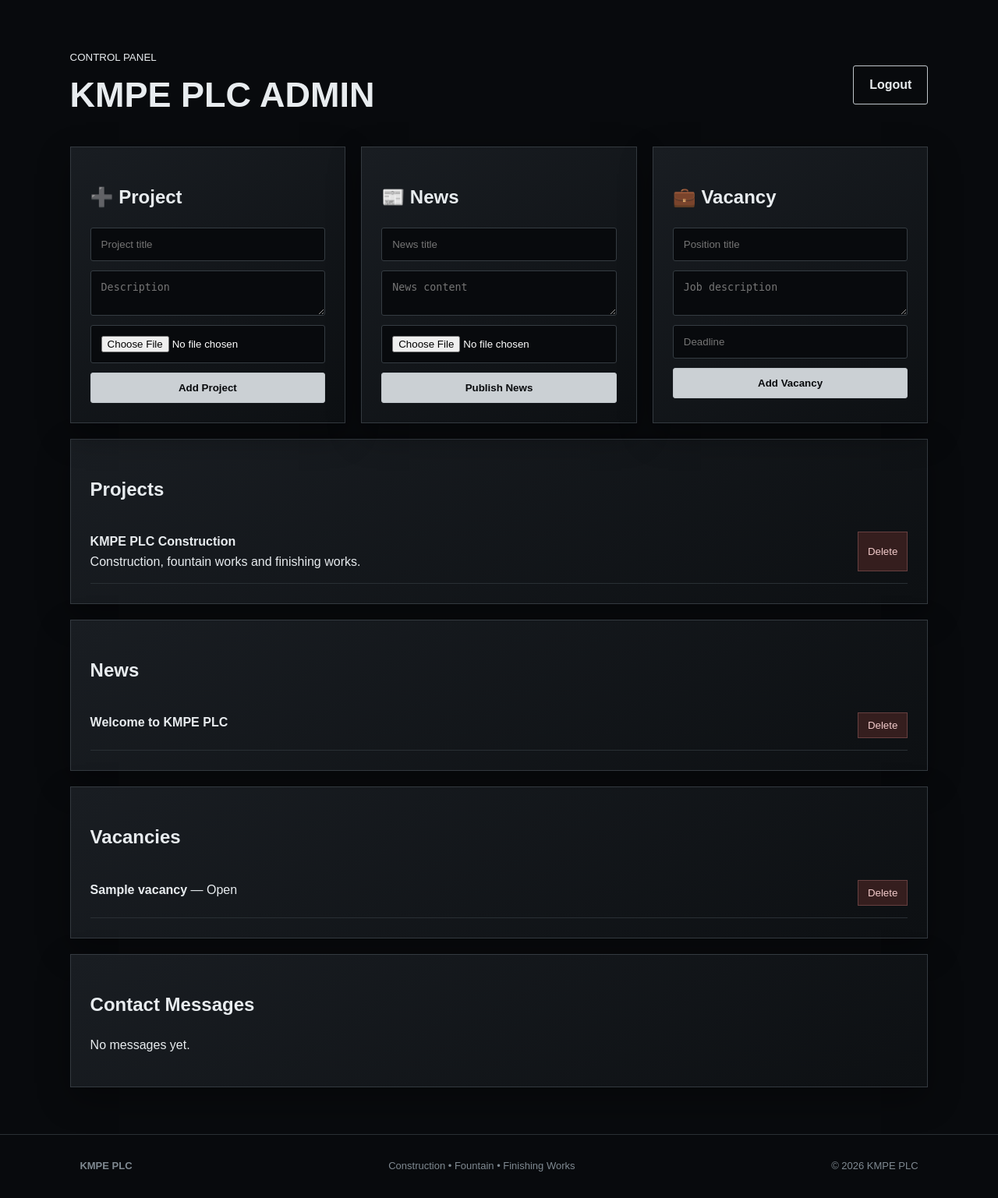
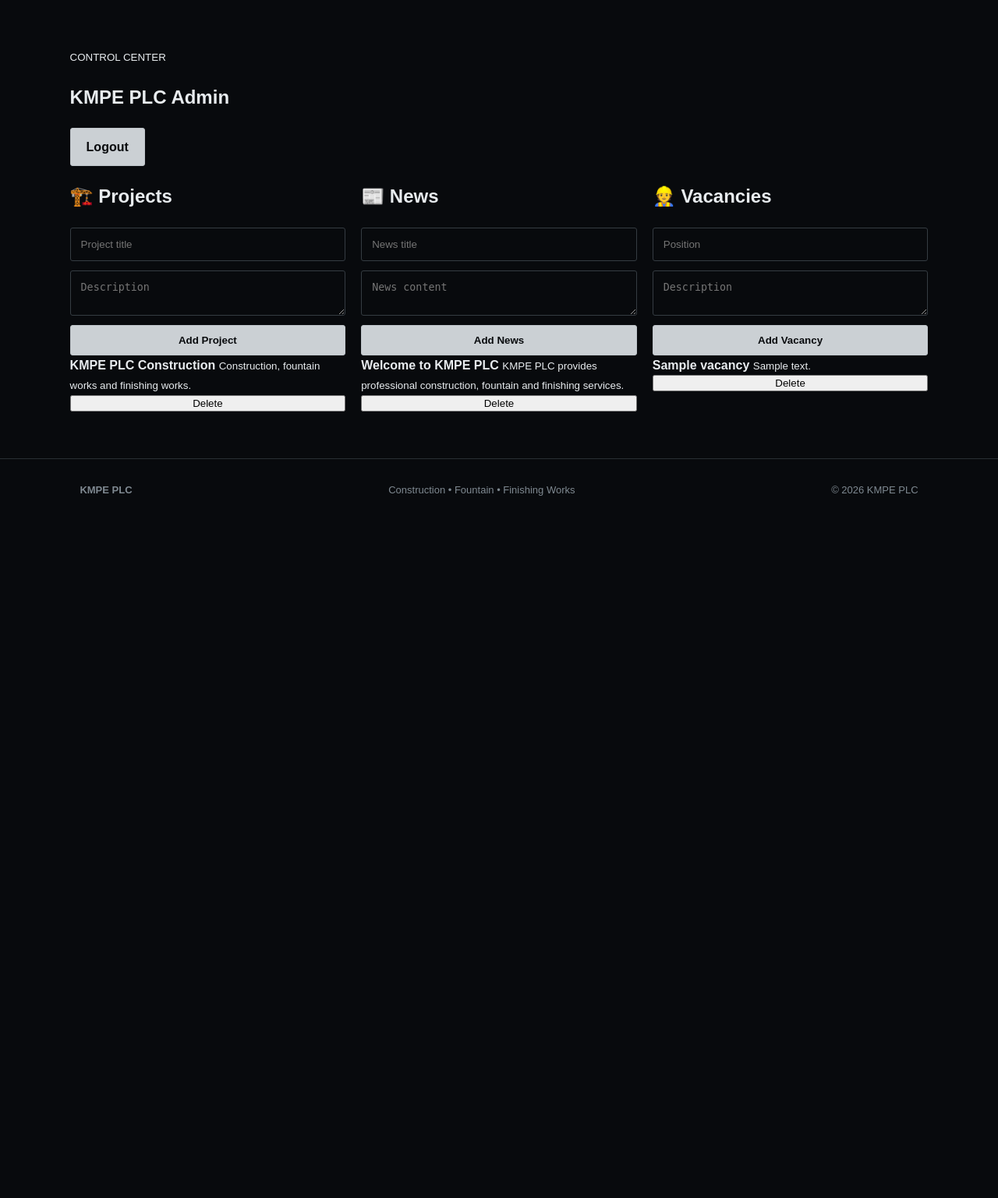
Before and after one commit to Nahommillion/KMPE-PLC, a Flask app: page /admin in a window 1280 px wide. Shown: the part 77-1614 px from the top of the page at 78% size. After the commit the page ends 713 px from the top, so only its background shows below. Run offline with Flask 3, Linux system fonts and the light colour scheme; the visitor is signed in with stand-in values (Sample User, id 1); data comes from the database, SQL or seed files in the repository; tables that the repository leaves empty hold one stand-in row (values such as "Sample post").

Commit message:
Refactor admin.html for better structure and clarity

```diff
--- a/templates/admin.html
+++ b/templates/admin.html
@@ -1,8 +1,255 @@
-{% extends "base.html" %}{% block title %}KMPE PLC | Admin Dashboard{% endblock %}{% block content %}<section class="admin"><div class="admin-head"><div><small>CONTROL PANEL</small><h1>KMPE PLC ADMIN</h1></div><a class="btn ghost" href="/admin/logout">Logout</a></div>
-<div class="admin-grid"><div class="panel"><h2>➕ Project</h2><form method="post" action="/admin/projects/add" enctype="multipart/form-data"><input name="title" placeholder="Project title" required><textarea name="description" placeholder="Description"></textarea><input name="image" type="file" accept="image/*"><button class="btn">Add Project</button></form></div>
-<div class="panel"><h2>📰 News</h2><form method="post" action="/admin/news/add" enctype="multipart/form-data"><input name="title" placeholder="News title" required><textarea name="content" placeholder="News content"></textarea><input name="image" type="file" accept="image/*"><button class="btn">Publish News</button></form></div>
-<div class="panel"><h2>💼 Vacancy</h2><form method="post" action="/admin/vacancies/add"><input name="title" placeholder="Position title" required><textarea name="description" placeholder="Job description"></textarea><input name="deadline" placeholder="Deadline"><button class="btn">Add Vacancy</button></form></div></div>
-<div class="panel"><h2>Projects</h2>{% for x in projects %}<div class="row"><span><b>{{x.title}}</b><br>{{x.description}}</span><form method="post" action="/admin/projects/delete/{{x.id}}"><button class="danger">Delete</button></form></div>{% else %}<p>No projects yet.</p>{% endfor %}</div>
-<div class="panel"><h2>News</h2>{% for x in news %}<div class="row"><span><b>{{x.title}}</b></span><form method="post" action="/admin/news/delete/{{x.id}}"><button class="danger">Delete</button></form></div>{% else %}<p>No news yet.</p>{% endfor %}</div>
-<div class="panel"><h2>Vacancies</h2>{% for x in vacancies %}<div class="row"><span><b>{{x.title}}</b> — {{x.deadline or 'Open'}}</span><form method="post" action="/admin/vacancies/delete/{{x.id}}"><button class="danger">Delete</button></form></div>{% else %}<p>No vacancies yet.</p>{% endfor %}</div>
-<div class="panel"><h2>Contact Messages</h2>{% for x in messages %}<div class="row"><span><b>{{x.name}}</b> · {{x.email or 'No email'}} · {{x.phone or 'No phone'}}<br>{{x.message}}</span><div>{% if not x.is_read %}<form method="post" action="/admin/messages/read/{{x.id}}"><button class="btn small">Read</button></form>{% endif %}<form method="post" action="/admin/messages/delete/{{x.id}}"><button class="danger">Delete</button></form></div></div>{% else %}<p>No messages yet.</p>{% endfor %}</div></section>{% endblock %}
+{% extends "base.html" %}
+
+{% block title %}
+KMPE PLC | Admin
+{% endblock %}
+
+
+{% block content %}
+
+<section class="admin">
+
+    <div class="adminhead">
+
+        <div>
+
+            <small>
+                CONTROL CENTER
+            </small>
+
+            <h1>
+                KMPE PLC Admin
+            </h1>
+
+        </div>
+
+        <a
+            class="btn"
+            href="/logout"
+        >
+            Logout
+        </a>
+
+    </div>
+
+
+    <div class="admin-grid">
+
+
+        <div class="adminbox">
+
+            <h2>
+                🏗️ Projects
+            </h2>
+
+            <form
+                method="post"
+                action="/admin/project"
+            >
+
+                <input
+                    name="title"
+                    placeholder="Project title"
+                    required
+                >
+
+                <textarea
+                    name="description"
+                    placeholder="Description"
+                ></textarea>
+
+                <button
+                    class="btn light"
+                    type="submit"
+                >
+                    Add Project
+                </button>
+
+            </form>
+
+
+            {% for p in projects %}
+
+            <div class="item">
+
+                <span>
+
+                    <b>
+                        {{ p.title }}
+                    </b>
+
+                    <small>
+                        {{ p.description }}
+                    </small>
+
+                </span>
+
+
+                <form
+                    method="post"
+                    action="/admin/project/{{ p.id }}/delete"
+                >
+
+                    <button
+                        class="delete"
+                        type="submit"
+                    >
+                        Delete
+                    </button>
+
+                </form>
+
+            </div>
+
+            {% endfor %}
+
+        </div>
+
+
+
+        <div class="adminbox">
+
+            <h2>
+                📰 News
+            </h2>
+
+            <form
+                method="post"
+                action="/admin/news"
+            >
+
+                <input
+                    name="title"
+                    placeholder="News title"
+                    required
+                >
+
+                <textarea
+                    name="content"
+                    placeholder="News content"
+                ></textarea>
+
+                <button
+                    class="btn light"
+                    type="submit"
+                >
+                    Add News
+                </button>
+
+            </form>
+
+
+            {% for n in news %}
+
+            <div class="item">
+
+                <span>
+
+                    <b>
+                        {{ n.title }}
+                    </b>
+
+                    <small>
+                        {{ n.content }}
+                    </small>
+
+                </span>
+
+
+                <form
+                    method="post"
+                    action="/admin/news/{{ n.id }}/delete"
+                >
+
+                    <button
+                        class="delete"
+                        type="submit"
+                    >
+                        Delete
+                    </button>
+
+                </form>
+
+            </div>
+
+            {% endfor %}
+
+        </div>
+
+
+
+        <div class="adminbox">
+
+            <h2>
+                👷 Vacancies
+            </h2>
+
+            <form
+                method="post"
+                action="/admin/vacancy"
+            >
+
+                <input
+                    name="title"
+                    placeholder="Position"
+                    required
+                >
+
+                <textarea
+                    name="description"
+                    placeholder="Description"
+                ></textarea>
+
+                <button
+                    class="btn light"
+                    type="submit"
+                >
+                    Add Vacancy
+                </button>
+
+            </form>
+
+
+            {% for v in vacancies %}
+
+            <div class="item">
+
+                <span>
+
+                    <b>
+                        {{ v.title }}
+                    </b>
+
+                    <small>
+                        {{ v.description }}
+                    </small>
+
+                </span>
+
+
+                <form
+                    method="post"
+                    action="/admin/vacancy/{{ v.id }}/delete"
+                >
+
+                    <button
+                        class="delete"
+                        type="submit"
+                    >
+                        Delete
+                    </button>
+
+                </form>
+
+            </div>
+
+            {% endfor %}
+
+        </div>
+
+
+    </div>
+
+</section>
+
+{% endblock %}
```
